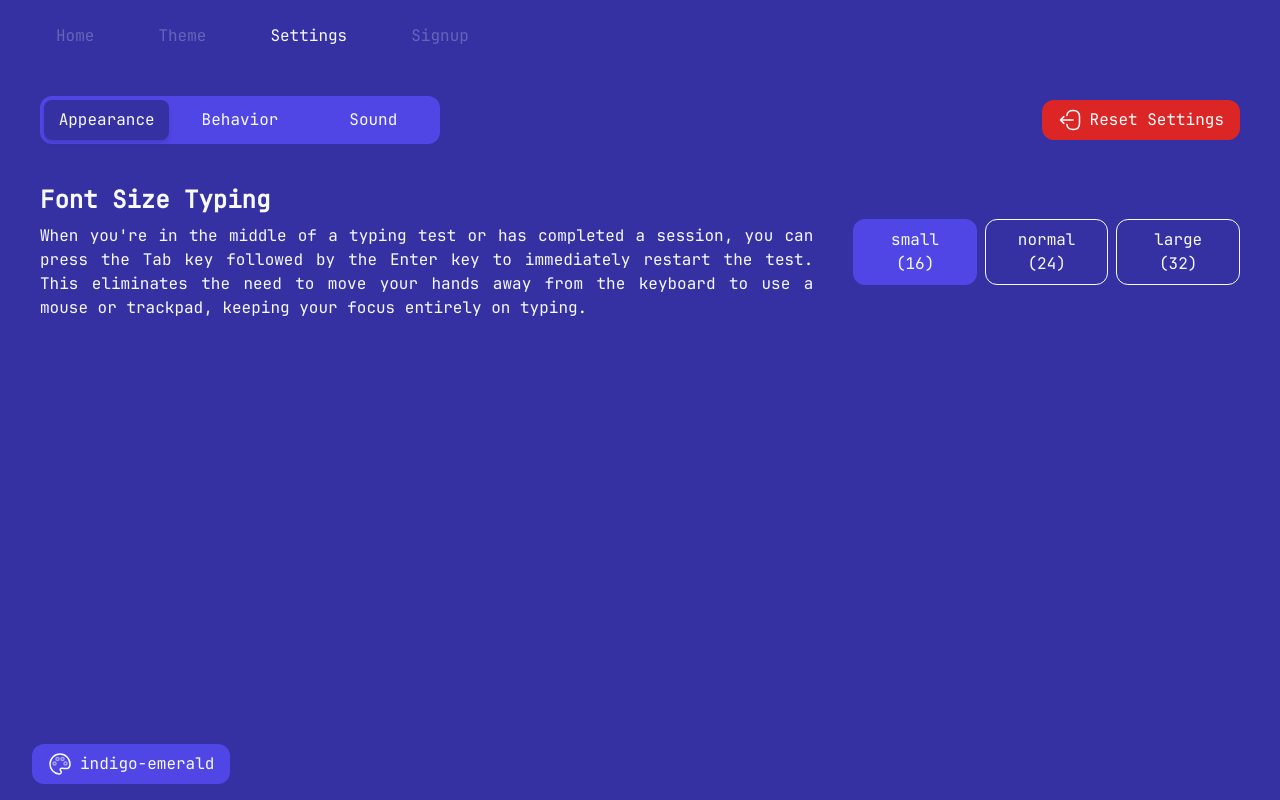
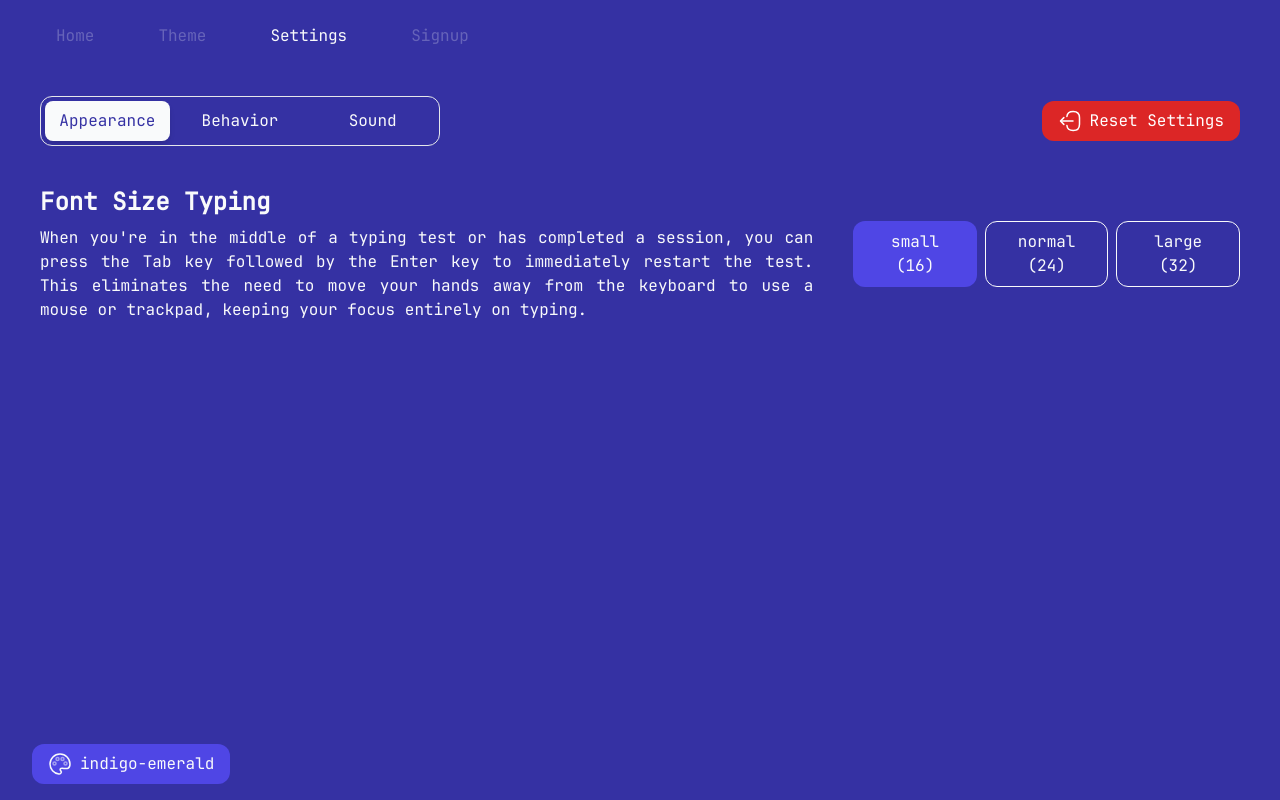
Before and after one commit to MohammadMosavat/donkeyTyping, a Next.js app in the folder client/: page /settings in a window 1280 px wide. Built offline with nearby package versions, Linux system fonts and the light colour scheme; no server answers.

Commit message:
feat(client): style terminal settings tabs

```diff
--- a/client/src/app/settings/(main)/page.tsx
+++ b/client/src/app/settings/(main)/page.tsx
@@ -18,15 +18,6 @@ const tabs = [
   { name: "Appearance", content: <Appearance /> },
   { name: "Behavior", content: <Behavior /> },
   { name: "Sound", content: <Sound /> },
-  // { name: "Theme", content: <Theme /> },
-  // {
-  //   name: "Hide Elements",
-  //   content: <hideExtraElements />,
-  // },
-  // {
-  //   name: "Danger Zone",
-  //   content: <DangerZone />,
-  // },
 ];
 
 const SettingsPage = () => {
@@ -54,22 +45,21 @@ const SettingsPage = () => {
 
   return (
     <div className="flex flex-col w-full items-center gap-10 ">
-      {/* Tabs */}
+
       <section className="flex w-full justify-between items-center">
-        <div className="flex gap-2 bg-thrid w-4/12 p-1 rounded-xl">
+        <div className="settings-tabs flex gap-2 border border-primary/30 w-4/12 p-1 rounded-xl">
           {tabs.map((tab) => (
             <button
               key={tab.name}
               onClick={() => setActiveTab(tab.name)}
+              data-active={activeTab === tab.name}
               className={`flex w-1/2 justify-center items-center gap-2 p-2 rounded-lg transition-all duration-200 ${
                 activeTab === tab.name
-                  ? "bg-fourth shadow-md"
-                  : "hover:bg-primary/5"
+                  ? "bg-primary text-fourth shadow-md"
+                  : "text-primary hover:bg-primary/10"
               }`}
             >
-              <span className="font-JetBrainsMono text-primary">
-                {tab.name}
-              </span>
+              <span className="font-JetBrainsMono">{tab.name}</span>
             </button>
           ))}
         </div>
@@ -84,7 +74,7 @@ const SettingsPage = () => {
           Reset Settings
         </Button>
       </section>
-      {/* Content */}
+
       <motion.div
         key={activeTab}
         initial={{ opacity: 0, y: 20 }}
@@ -93,7 +83,7 @@ const SettingsPage = () => {
           duration: 0.3,
           ease: "easeOut",
         }}
-        className="w-full flex flex-col gap-10 text-primary font-JetBrainsMono"
+        className="settings-content w-full flex flex-col gap-10 text-primary font-JetBrainsMono"
       >
         {tabs.find((t) => t.name === activeTab)?.content}
       </motion.div>
```
